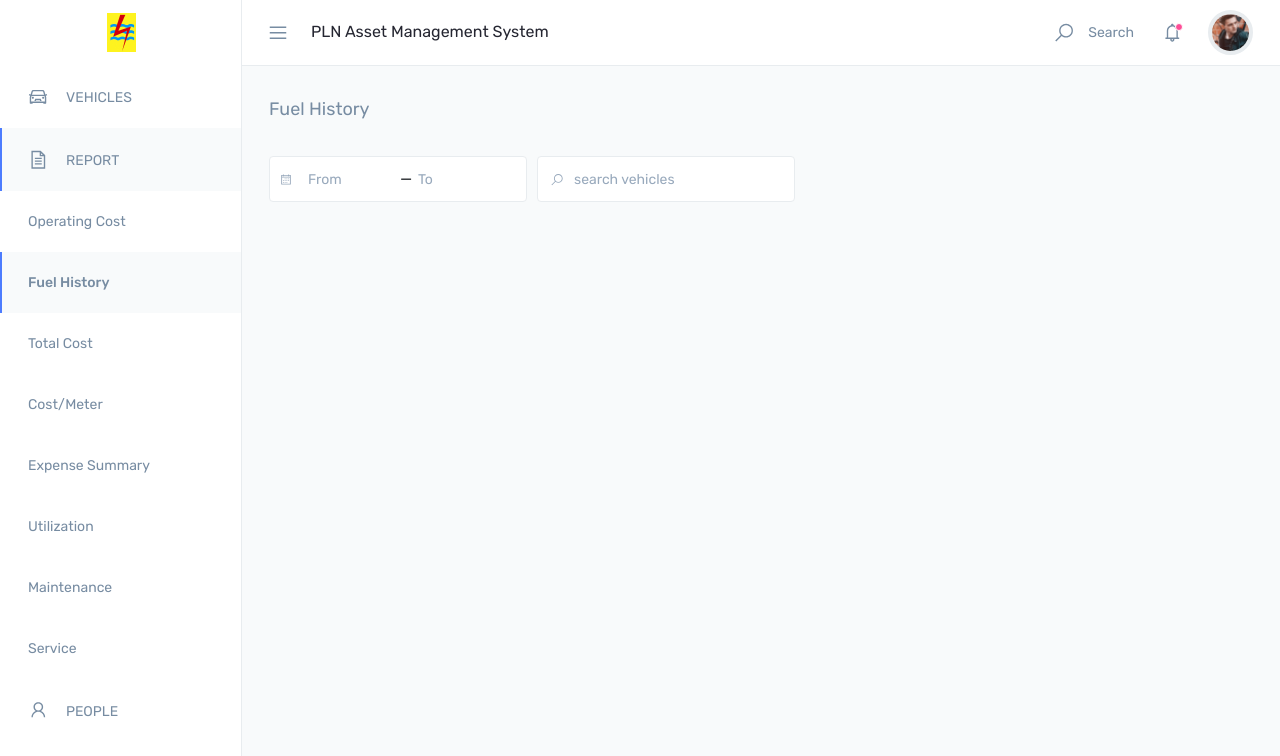
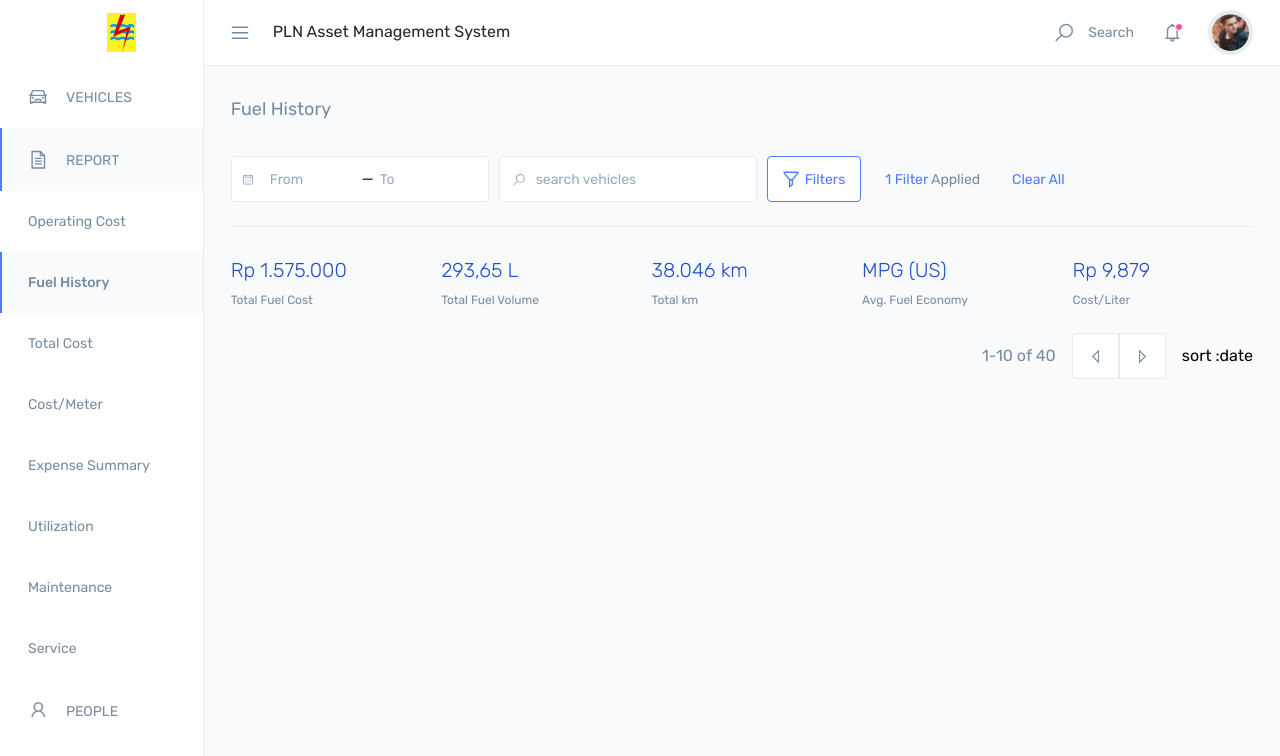
Before and after one commit to EmanKAyyad/management-system, a React (Create React App) app: page /fuel-history in a window 1280 px wide. Shown: the top 756 px of the page. Built offline with nearby package versions, Linux system fonts and the light colour scheme.

Commit message:
fixes, generic dropdown component

```diff
--- a/src/components/Dashboard/FuelHistory/FuelHistory.js
+++ b/src/components/Dashboard/FuelHistory/FuelHistory.js
@@ -4,6 +4,7 @@ import DayPickerInput from 'react-day-picker/DayPickerInput';
 import 'react-day-picker/lib/style.css';
 import { formatDate, parseDate } from 'react-day-picker/moment';
 import './fuelHistory.scss';
+import Dropdown from '../../shared/Dropdown/Dropdown';
 
 
 class FuelHistory extends Component {
@@ -14,6 +15,7 @@ class FuelHistory extends Component {
     this.state = {
       from: undefined,
       to: undefined,
+      sortBy: undefined
     };
   }
 
@@ -36,6 +38,10 @@ class FuelHistory extends Component {
     this.setState({ to }, this.showFromMonth);
   }
 
+  onDropdownChangeHandler = (value) => {
+    this.setState({sortBy: value})
+  }
+
   render() {
     const { from, to } = this.state;
     const modifiers = { start: from, end: to };
@@ -43,7 +49,7 @@ class FuelHistory extends Component {
     return (
       <div className="fuel-history-container main-panel">
         <h2 className="main-title">Fuel History</h2>
-        <div className="filter-bar">
+        <div className="filter-bar mb-4">
           <div className="InputFromTo">
             <span className="calendar-icon">
               <svg width="10" height="11" viewBox="0 0 10 11" fill="none" xmlns="http://www.w3.org/2000/svg">
@@ -94,7 +100,60 @@ class FuelHistory extends Component {
 
             <input className="ms-search" type="text" placeholder="search vehicles" />
           </div>
+          <button className="ms-secondary-button">
+            <svg width="16" height="17" viewBox="0 0 16 17" fill="none" xmlns="http://www.w3.org/2000/svg">
+              <path d="M0.4375 0.5H1.125H14.875H15.5625V1.1875V1.875V2.13281L15.3906 2.30469L10.0625 9.00781V13.5625V13.9062L9.80469 14.1211L7.05469 16.1836L5.9375 17V15.625V9.00781L0.609375 2.30469L0.4375 2.13281V1.875V1.1875V0.5ZM1.98438 1.875L6.96875 8.0625H9.03125L14.0156 1.875H1.98438ZM7.3125 9.4375V14.25L8.6875 13.2188V9.4375H7.3125Z" fill="#4D7CFE" />
+            </svg>
+            Filters
+          </button>
+          <button className="ms-link-button mx-4">1 filter <span>Applied</span></button>
+          <button className="ms-link-button mx-2">clear all</button>
         </div>
+        <div className="divider mb-4"></div>
+        <div className="row pt-2 mb-4">
+          <div className="col status">
+            <h1>Rp 1.575.000</h1>
+            <p>Total Fuel Cost</p>
+          </div>
+          <div className="col status">
+            <h1>293,65 L</h1>
+            <p>Total Fuel Volume </p>
+          </div>
+          <div className="col status">
+            <h1>38.046 km</h1>
+            <p>Total km </p>
+          </div>
+          <div className="col status">
+            <h1>MPG (US)</h1>
+            <p>Avg. Fuel Economy </p>
+          </div>
+          <div className="col status">
+            <h1>Rp 9,879</h1>
+            <p>Cost/Liter</p>
+          </div>
+
+        </div>
+        <div className="text-right">
+          <span className="pagination-status mr-3">1-10 of 40</span>
+          <button className="pagination-prev">
+            <svg width="7" height="15" viewBox="0 0 7 15" fill="none" xmlns="http://www.w3.org/2000/svg">
+              <path d="M7 14.4609V13.125L7 1.875V0.539062L6.01562 1.45312L0.390625 7.07813L0.0390625 7.5L0.390625 7.92188L6.01562 13.5469L7 14.4609ZM5.875 11.7539L1.62109 7.5L5.875 3.24609V11.7539Z" fill="#778CA2" />
+            </svg>
+          </button>
+          <button className="pagination-next mr-3">
+            <svg width="7" height="15" viewBox="0 0 7 15" fill="none" xmlns="http://www.w3.org/2000/svg">
+              <path d="M0 14.4609V13.125L0 1.875V0.539062L0.984375 1.45312L6.60938 7.07813L6.96094 7.5L6.60938 7.92188L0.984375 13.5469L0 14.4609ZM1.125 11.7539L5.37891 7.5L1.125 3.24609V11.7539Z" fill="#778CA2" />
+            </svg>
+          </button>
+          <Dropdown
+            items={[{name: 'date', value: 'date'}, {name: 'status', value: 'status'}]}
+            viewedValueType="text"
+            placeholder="sort"
+            selectedValue={this.state.sortBy}
+            onChangeHandle={this.onDropdownChangeHandler}
+            />
+        </div>
+
       </div>
     )
   }
--- a/src/components/Dashboard/FuelHistory/fuelHistory.scss
+++ b/src/components/Dashboard/FuelHistory/fuelHistory.scss
@@ -54,39 +54,3 @@
         }
     }
 }
-
-.search-container {
-    display: inline-block;
-    position: relative;
-    margin: 0 10px;
-    vertical-align: bottom;
-
-    svg {
-        position: absolute;
-        left: 14px;
-        top: 18px;
-    }
-    .ms-search {
-        height: 46px;
-        border: 1px solid #e8ecef;
-        box-sizing: border-box;
-        border-radius: 4px;
-        width: 258px;
-        padding-left: 36px;
-        font-size: 14px;
-    }
-}
-
-::-webkit-input-placeholder {
-    /* Edge */
-    color: $ms_placeholdertext;
-}
-
-:-ms-input-placeholder {
-    /* Internet Explorer 10-11 */
-    color: $ms_placeholdertext;
-}
-
-::placeholder {
-    color: $ms_placeholdertext;
-}
--- /dev/null
+++ b/src/components/shared/Dropdown/Dropdown.js
@@ -0,0 +1,39 @@
+import React , { useRef } from 'react';
+import './dropdown.scss';
+
+const Dropdown = (props) => {
+
+    const btnRef = useRef(null);
+    const onChangeHandler = (event) => {
+        props.onChangeHandle(props.items.find(z => z.value === event.currentTarget.getAttribute("value")));
+        btnRef.current.blur();
+    };
+    const list = []
+    props.items.map(item => {
+        list.push(<li
+                    onClick={onChangeHandler}
+                    className="list-item"
+                    key={item.value}
+                    value={item.value}>
+                        { props.viewedValueType === 'text' ?
+                         <span>{item.name}</span> :
+                        <img src={item.name} />
+                        }</li>)
+    })
+
+    return <button ref={btnRef} className="dropdown-container">
+        <div className="dropdown-value">
+            {props.placeholder} :
+            {
+                props.viewedValueType === 'text' ?
+                    <span>{ props.selectedValue ? props.selectedValue.name : props.defaultValue ? props.defaultValue.name : props.items[0].name}</span> :
+                    <img src={ props.selectedValue ? props.selectedValue.name : props.defaultValue ? props.defaultValue.name : props.items[0].name } />
+            }
+        </div>
+        <ul className="dropdown-list">
+            {list}
+        </ul>
+    </button>
+}
+
+export default Dropdown;
--- /dev/null
+++ b/src/components/shared/Dropdown/dropdown.scss
@@ -0,0 +1,18 @@
+.dropdown-container{
+    position: relative;
+
+    &:focus .dropdown-list,
+    &:active .dropdown-list {
+        height: auto;
+    }
+    .dropdown-value{
+
+    }
+    .dropdown-list{
+        position: absolute;
+        bottom: 100%;
+        height: 0;
+        overflow: hidden;
+    }
+
+}
--- a/src/scss/App.scss
+++ b/src/scss/App.scss
@@ -1,6 +1,6 @@
 @import "~bootstrap/scss/bootstrap";
 @import "./fonts.scss";
-@import './variables.scss';
+@import "./variables.scss";
 
 html,
 body {
@@ -56,8 +56,100 @@ ul {
     font-weight: 400;
 }
 
-@include media-breakpoint-up(md) {
-    .right-screen {
-        width: calc(100% - 242px);
+.search-container {
+    display: inline-block;
+    position: relative;
+    margin: 0 10px;
+    vertical-align: bottom;
+
+    svg {
+        position: absolute;
+        left: 14px;
+        top: 18px;
+    }
+    .ms-search {
+        height: 46px;
+        border: 1px solid #e8ecef;
+        box-sizing: border-box;
+        border-radius: 4px;
+        width: 258px;
+        padding-left: 36px;
+        font-size: 14px;
     }
 }
+
+::-webkit-input-placeholder {
+    /* Edge */
+    color: $ms_placeholdertext;
+}
+
+:-ms-input-placeholder {
+    /* Internet Explorer 10-11 */
+    color: $ms_placeholdertext;
+}
+
+::placeholder {
+    color: $ms_placeholdertext;
+}
+
+.ms-secondary-button {
+    padding: 11.5px 15px;
+    background-color: #fff;
+    border: 1px solid $ms_buttonsBlue;
+    color: $ms_buttonsBlue;
+    font-size: 14px;
+    text-transform: capitalize;
+    border-radius: 4px;
+
+    svg {
+        margin-right: 6px;
+    }
+}
+
+.ms-link-button {
+    color: $ms_buttonsBlue;
+    text-transform: capitalize;
+    font-size: 14px;
+
+    span {
+        color: $ms_SecondaryText;
+    }
+}
+
+.divider {
+    height: 1px;
+    background-color: #e8ecef;
+}
+
+.status {
+    h1 {
+        font-size: 20px;
+        line-height: 23.7px;
+        font-weight: 300;
+        color: $ms_statusBlue;
+    }
+    p{
+        font-size: 12px;
+        color: $ms_SecondaryText;
+        margin-bottom: 0;
+    }
+}
+
+.pagination-status{
+    color: $ms_SecondaryText;
+}
+
+button.pagination-prev,
+button.pagination-next {
+    width: 47px;
+    padding: 10px 14px;
+    border: 1px solid #E8ECEF;
+    background-color: #fff;
+}
+
+button.pagination-prev{
+    border-radius: 4px 0px 0px 4px;
+}
+button.pagination-next{
+    border-radius: 0px 4px 4px 0px;
+}
--- a/src/scss/variables.scss
+++ b/src/scss/variables.scss
@@ -5,8 +5,13 @@ $ms_lightBlue: #F8FAFB;
 $ms_black: #252631;
 $ms_bluishGrey: #778CA2;
 $ms_blueGrey: #98A9BC;
+$ms_blue: #4D7CFE;
+$ms_electricBlue: #214DC7;
+
 
 $ms_PrimaryBg: $ms_lightBlue;
 $ms_PrimaryText: $ms_black;
 $ms_SecondaryText: $ms_bluishGrey;
 $ms_placeholdertext: $ms_blueGrey;
+$ms_buttonsBlue: $ms_blue;
+$ms_statusBlue: $ms_electricBlue;
```
Also changed, not shown: 1 other file (tests, documents, lock files or other folders).
